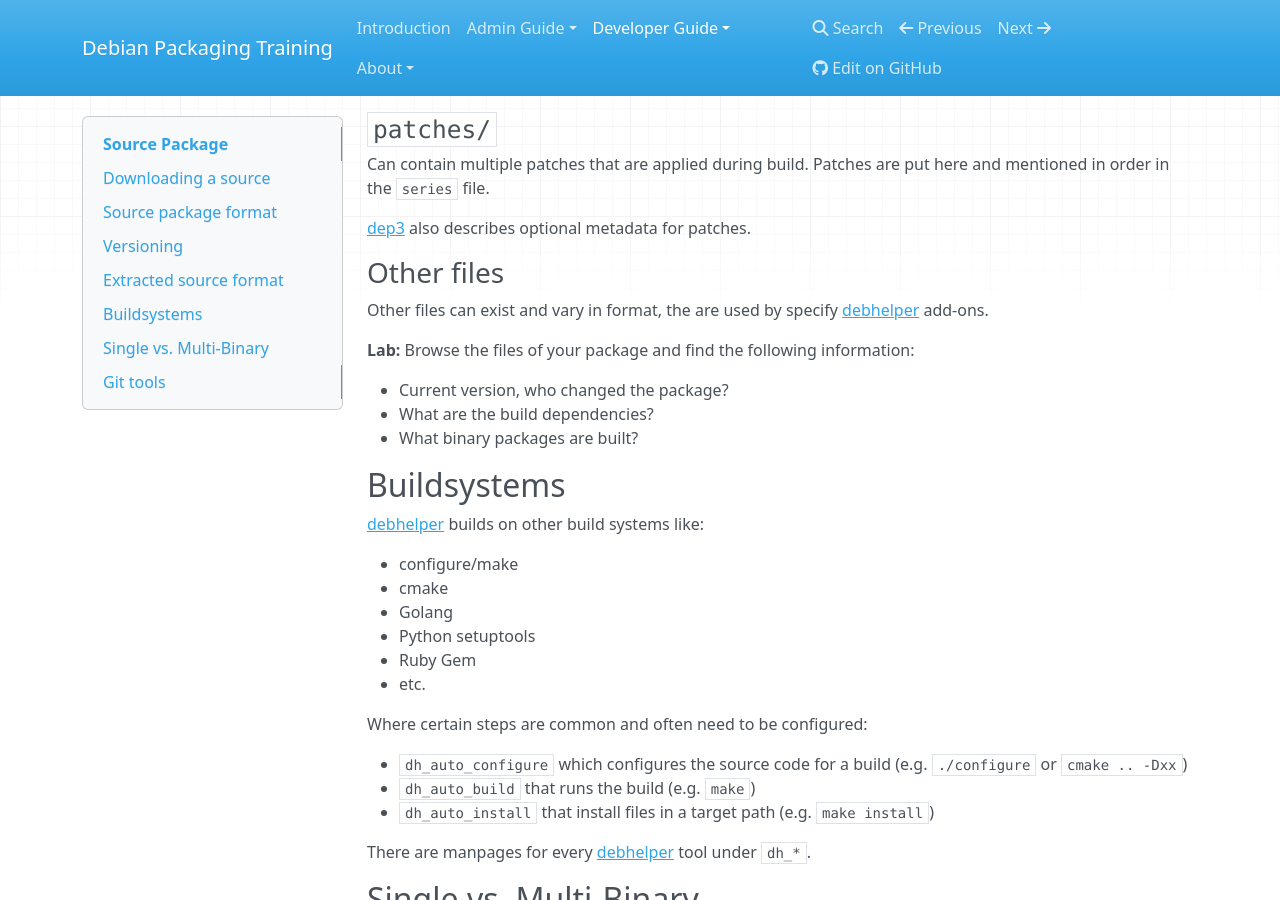
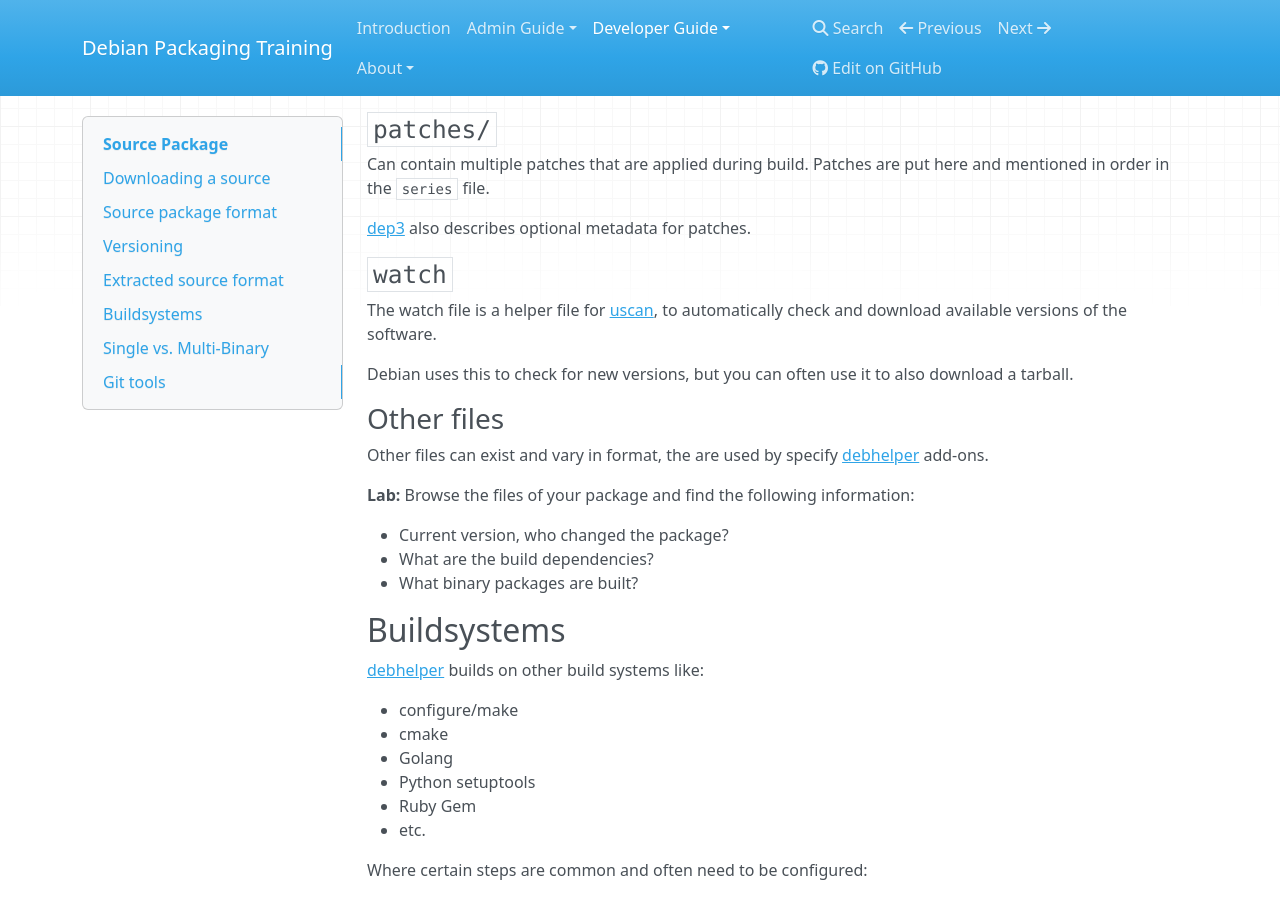
Before and after one commit to lazyfrosch/training-debian-packaging, an MkDocs documentation site: the page built from docs/dev/source.md, in a window 1280 px wide and 900 px high, scrolled down 3650 px. Built offline with MkDocs 1.6.1, drawn with Linux system fonts in a browser that asks for light colours; nearby versions of some CDN libraries; old or Windows-style settings are respelled for this version of MkDocs.

Commit message:
dev: Add watch

```diff
--- a/docs/dev/source.md
+++ b/docs/dev/source.md
@@ -176,6 +176,12 @@ file.
 
 [dep3](https://dep-team.pages.debian.net/deps/dep3/) also describes optional metadata for patches.
 
+### `watch`
+
+The watch file is a helper file for [uscan], to automatically check and download available versions of the software.
+
+Debian uses this to check for new versions, but you can often use it to also download a tarball.
+
 ### Other files
 
 Other files can exist and vary in format, the are used by specify [debhelper] add-ons.
@@ -239,3 +245,4 @@ a single commit, and merged to the master branch, which adds files under `debian
 [git-buildpackage]: https://wiki.debian.org/PackagingWithGit
 [man dpkg-src-rules]: https://manpages.debian.org/testing/dpkg-dev/deb-src-rules.5.html
 [man dpkg]: https://manpages.debian.org/testing/dpkg/dpkg.1.html
+[uscan]: https://manpages.debian.org/testing/devscripts/uscan.1.html
```
